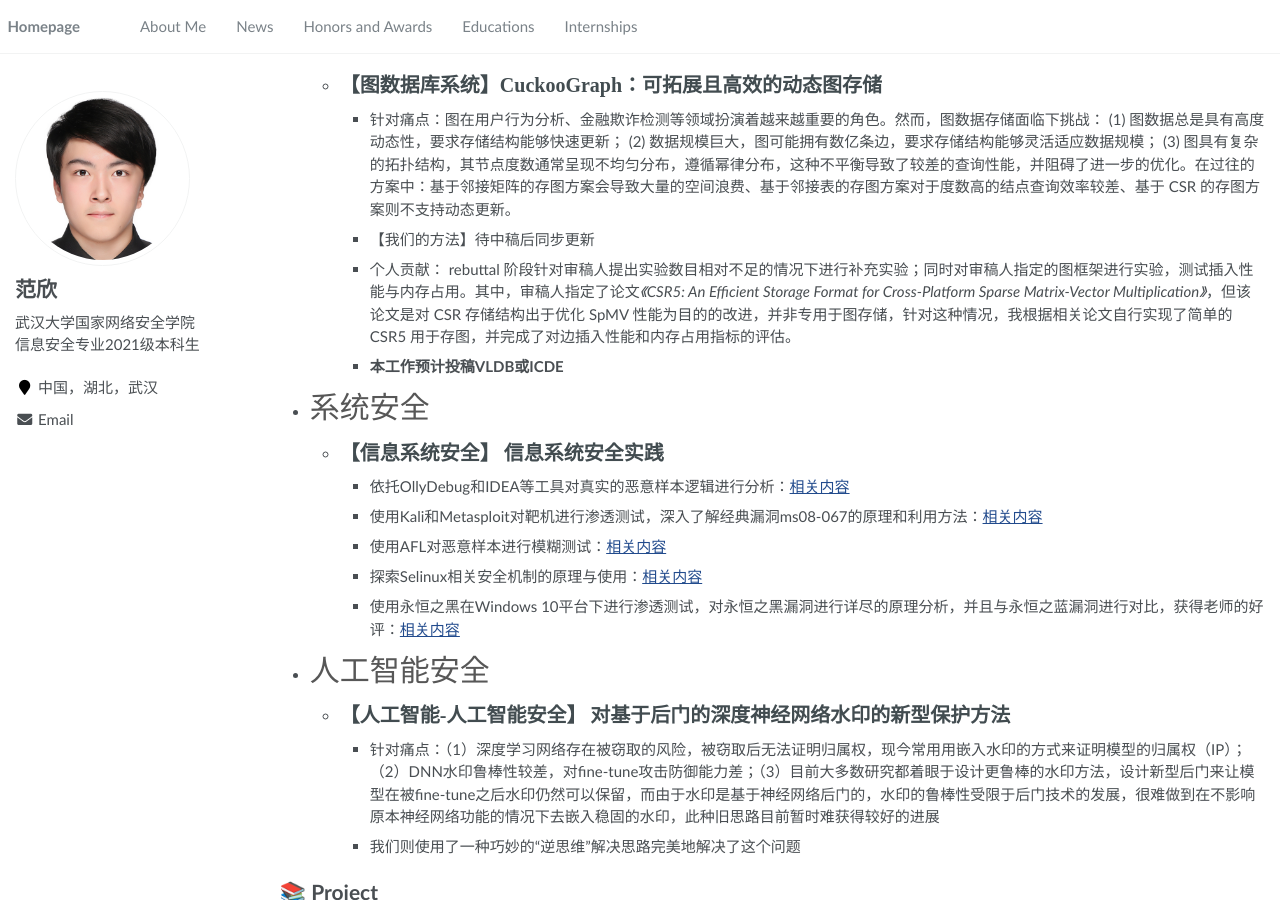
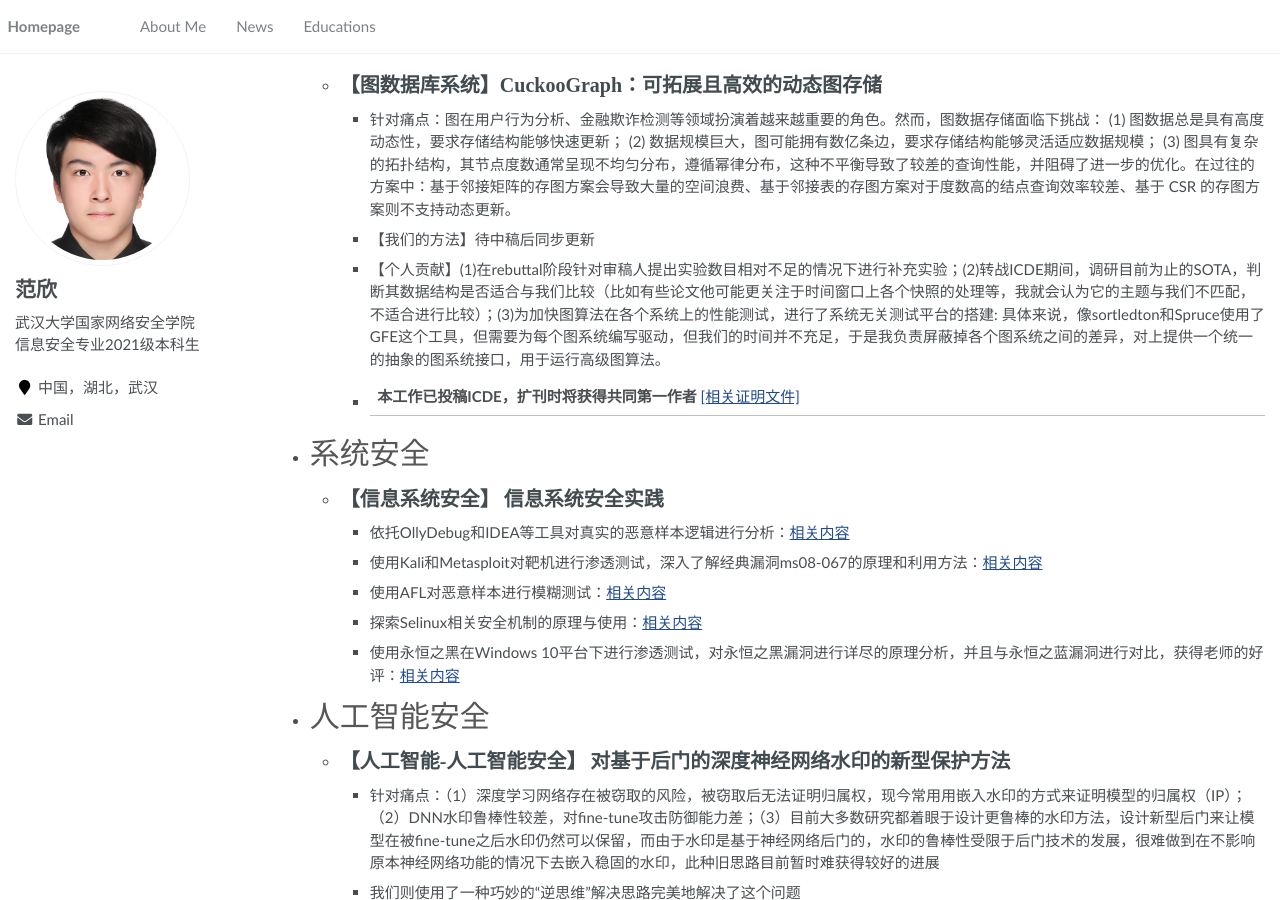
Before and after one commit to fx23333/fx23333.github.io, a Jekyll site: the page built from _pages/about.md, in a window 1280 px wide and 900 px high, scrolled down 2206 px. Built offline with Jekyll 4.4.1, drawn with Linux system fonts in a browser that asks for light colours; some web fonts are replaced.

Commit message:
upload proof

```diff
--- a/_pages/about.md
+++ b/_pages/about.md
@@ -65,8 +65,8 @@ redirect_from:
   - **<span class="youyuan">【图数据库系统】</span>**<span class="fangsong">CuckooGraph：可拓展且高效的动态图存储</span>
     - 针对痛点：图在用户行为分析、金融欺诈检测等领域扮演着越来越重要的角色。然而，图数据存储面临下挑战： (1) 图数据总是具有高度动态性，要求存储结构能够快速更新； (2) 数据规模巨大，图可能拥有数亿条边，要求存储结构能够灵活适应数据规模； (3) 图具有复杂的拓扑结构，其节点度数通常呈现不均匀分布，遵循幂律分布，这种不平衡导致了较差的查询性能，并阻碍了进一步的优化。在过往的方案中：基于邻接矩阵的存图方案会导致大量的空间浪费、基于邻接表的存图方案对于度数高的结点查询效率较差、基于 CSR 的存图方案则不支持动态更新。
     - 【我们的方法】待中稿后同步更新
-    - 个人贡献： rebuttal 阶段针对审稿人提出实验数目相对不足的情况下进行补充实验；同时对审稿人指定的图框架进行实验，测试插入性能与内存占用。其中，审稿人指定了论文*《CSR5: An Efficient Storage Format for Cross-Platform Sparse Matrix-Vector Multiplication》*，但该论文是对 CSR 存储结构出于优化 SpMV 性能为目的的改进，并非专用于图存储，针对这种情况，我根据相关论文自行实现了简单的 CSR5 用于存图，并完成了对边插入性能和内存占用指标的评估。
-    - **本工作预计投稿VLDB或ICDE**
+    - 【个人贡献】(1)在rebuttal阶段针对审稿人提出实验数目相对不足的情况下进行补充实验；(2)转战ICDE期间，调研目前为止的SOTA，判断其数据结构是否适合与我们比较（比如有些论文他可能更关注于时间窗口上各个快照的处理等，我就会认为它的主题与我们不匹配，不适合进行比较）；(3)为加快图算法在各个系统上的性能测试，进行了系统无关测试平台的搭建: 具体来说，像sortledton和Spruce使用了GFE这个工具，但需要为每个图系统编写驱动，但我们的时间并不充足，于是我负责屏蔽掉各个图系统之间的差异，对上提供一个统一的抽象的图系统接口，用于运行高级图算法。
+    - **本工作已投稿ICDE，扩刊时将获得共同第一作者** <a href="..\docs\proof.jpg">[相关证明文件]</a> &nbsp;|&nbsp;
 
 
 
```
Also changed, not shown: _data/navigation.yml (+4 -4 lines), 1 other file.
